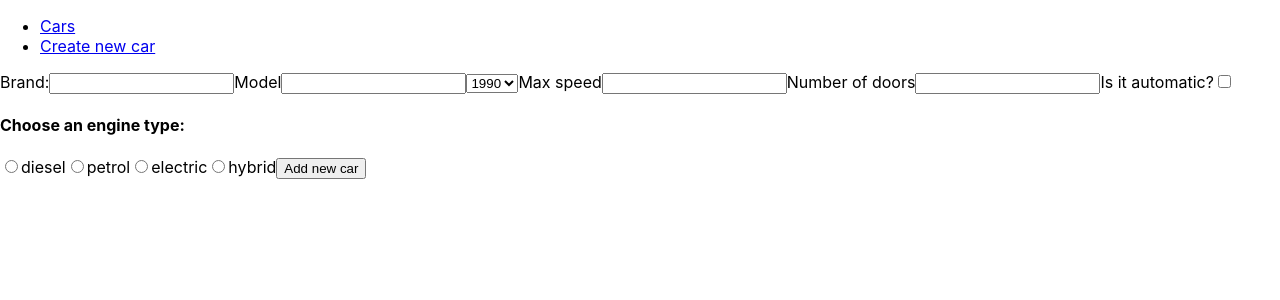
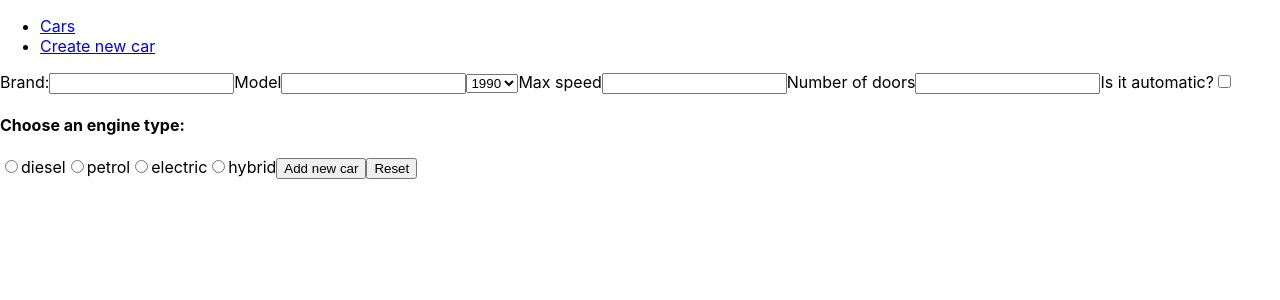
Before and after one commit to marijanikolovski/cars-app, a React (Create React App) app: page /add in a window 1280 px wide. Shown: the top 300 px of the page. Built offline with nearby package versions, Linux system fonts and the light colour scheme.

Commit message:
task 4-Reset form

```diff
--- a/src/component/AddCarForm.jsx
+++ b/src/component/AddCarForm.jsx
@@ -5,7 +5,8 @@ export const AddCarForm = ({
   setNewCar,
   years,
   engines,
-  onSubmit
+  onSubmit,
+  onReset
 }) => {
   return (
     <div>
@@ -81,6 +82,12 @@ export const AddCarForm = ({
         <button type="submit">
           Add new car
         </button>
+        <button
+          type="subimt"
+          onClick={onReset}
+        >
+          Reset
+        </button>
         </form>
     </div>
   )
--- a/src/pages/AddCar.jsx
+++ b/src/pages/AddCar.jsx
@@ -30,6 +30,18 @@ export const AddCar = () => {
         history.push('/cars');
     };
 
+    const hadleResetForm = () => {
+        setNewCar({
+            brand: '',
+            model: '',
+            year: years[0],
+            maxSpeed: '',
+            numberOfDoors: '',
+            isAutomatic: false,
+            engine: '',
+        })
+    }
+
     return (
         <div>
             <AddCarForm
@@ -38,6 +50,7 @@ export const AddCar = () => {
                 years={years}
                 engines={engines}
                 onSubmit={handleSubmit}
+                onReset={hadleResetForm}
             />
         </div>
     )
```
